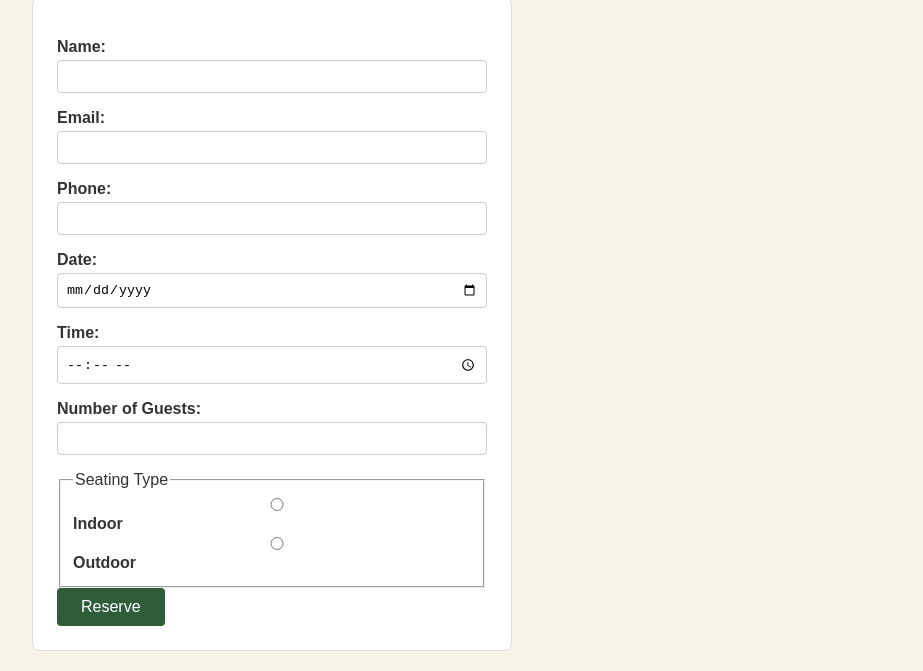
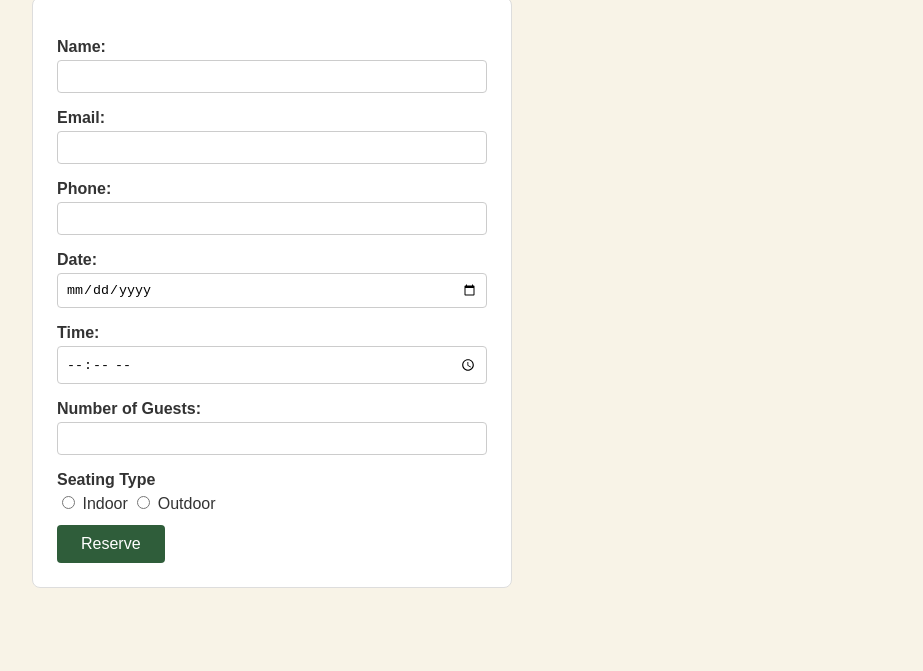
Before and after one commit to Vish88git/restaurant-site, a plain HTML site: page reserve.html in a window 1280 px wide. Shown: the part 151-822 px from the top of the page, without its empty margins (178-1101 px from the left). After the commit the page ends 800 px from the top, so only its background shows below. Drawn offline with Linux system fonts and the light colour scheme.

Commit message:
Seating type changed to match other titles

```diff
--- a/style.css
+++ b/style.css
@@ -82,7 +82,7 @@ form label {
   font-weight: bold;
 }
 
-form input,
+form input:not([type="radio"]),
 form select {
   display: block;
   width: 100%;
@@ -110,3 +110,20 @@ button {
 button:hover {
   background-color: #3d7a4c;
 }
+
+fieldset label {
+  display: inline;
+  font-weight: normal;
+}
+
+fieldset {
+  border: none;
+  padding: 0;
+  margin: 0 0 12px 0;
+}
+
+legend {
+  font-weight: bold;
+  padding: 0;
+  margin-bottom: 4px;
+}
```
